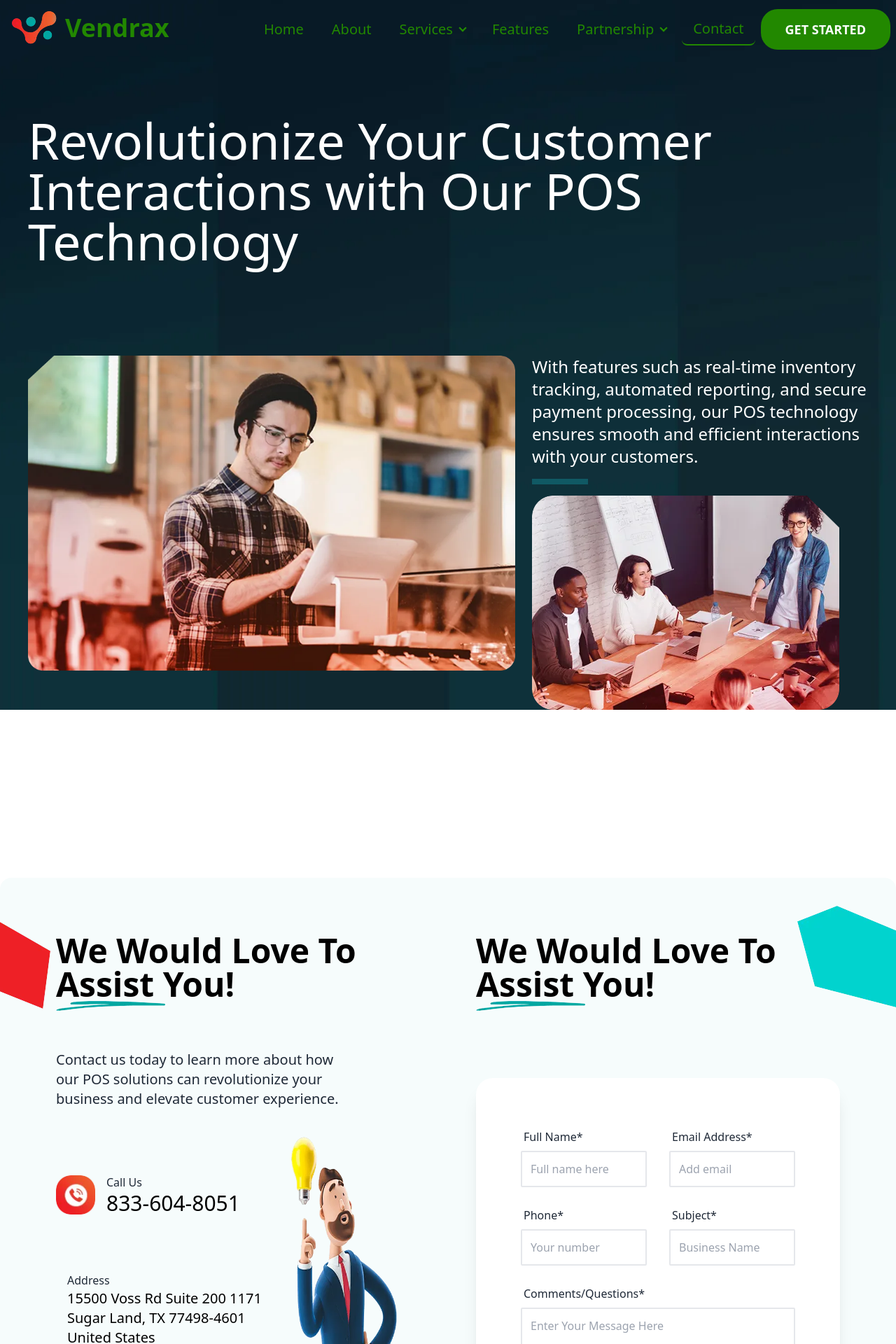
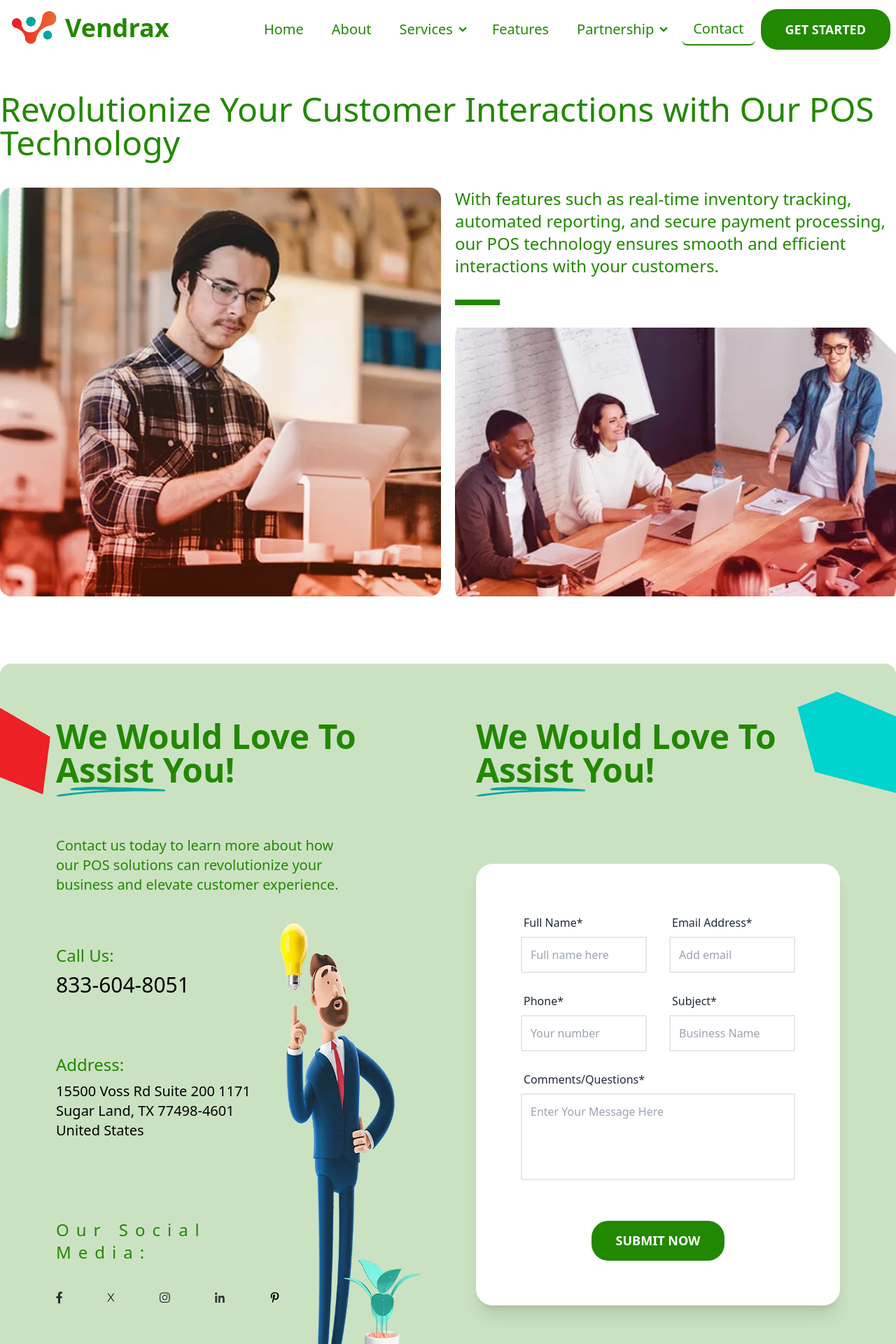
Before and after one commit to shrabontambuli/Vendrax, a React (Vite) app: page /contact in a window 1280 px wide. Shown: the part 60-1980 px from the top of the page at 70% size. Built offline with nearby package versions, Linux system fonts and the light colour scheme.

Commit message:
changes contact page

```diff
--- a/src/components/Contact/ContactBanner.jsx
+++ b/src/components/Contact/ContactBanner.jsx
@@ -2,29 +2,31 @@ import React from "react";
 
 const ContactBanner = () => {
   return (
-    <div
-      style={{
-        backgroundImage: "url(/images/acc-banner.webp)",
-        backgroundRepeat:"no-repeat",
-        backgroundPosition:"center",
-        backgroundSize:"cover"
-      }}
-    >
-      <div className="md:max-w-screen-2xl mx-auto px-4 lg:px-10 pt-32 md:pt-24 lg:pt-56">
-        <h1 className="text-2xl lg:text-7xl text-white font-medium mb-10 md:mb-20 lg:mb-32 lg:w-full">
-        Revolutionize Your Customer Interactions
-        with Our POS Technology
+    <div>
+      <div className="max-w-7xl mx-auto px-2 lg:px-0 pt-32 lg:pt-48">
+        <h1 className="text-2xl lg:text-5xl text2 mb-10 font-medium">
+          Revolutionize Your Customer Interactions with Our POS Technology
         </h1>
-        <div className="md:flex gap-6">
-          <div>
-            <img src="/images/acc-ban1.webp" alt="img" />
+        <div className="grid grid-cols-1 md:grid-cols-2 justify-items-center items-end gap-5">
+          <div className="h-full">
+            <img
+              className="h-full w-full object-cover rounded-2xl"
+              src="/images/acc-ban1.webp"
+              alt="img"
+            />
           </div>
           <div>
-            <h4 className="text-white text-xl lg:text-2xl mt-6 md:mt-0 md:w-[480px]">
-            With features such as real-time inventory tracking, automated reporting, and secure payment processing, our POS technology ensures smooth and efficient interactions with your customers.
+            <h4 className="text2 text-xl lg:text-2xl mt-6 md:mt-0">
+              With features such as real-time inventory tracking, automated
+              reporting, and secure payment processing, our POS technology
+              ensures smooth and efficient interactions with your customers.
             </h4>
-            <div className="w-20 h-2 bg-[#105964] my-4"></div>
-            <img src="/images/acc-ban2.webp" alt="img" />
+            <div className="w-16 h-2 bg1 my-8"></div>
+            <img
+              className="h-96 object-cover w-full "
+              src="/images/acc-ban2.webp"
+              alt="img"
+            />
           </div>
         </div>
       </div>
--- a/src/components/Contact/ContactForm.jsx
+++ b/src/components/Contact/ContactForm.jsx
@@ -14,15 +14,15 @@ const ContactForm = () => {
     reset();
   };
   return (
-    <div className="max-w-screen-2xl mx-auto rounded-2xl bg-[#f6fcfc] shadow-xl lg:px-20 py-20 lg:mt-60 mb-28 relative p-4">
-      <div className="grid grid-cols-1 md:grid-cols-2 gap-20">
+    <div className="max-w-7xl mx-auto rounded-2xl bgs shadow-xl lg:px-20 mt-24 py-20 mb-28 relative p-4">
+      <div className="grid grid-cols-1 lg:grid-cols-2 gap-20">
         <div>
           <div>
-            <h1 className="text-5xl text-black font-bold lg:w-10/12">
+            <h1 className="text-5xl text2 font-bold lg:w-10/12">
               We Would Love To Assist You!
             </h1>
             <img src="/images/head-bg3.webp" alt="icon" />
-            <p className="mt-14 text-xl lg:w-10/12">
+            <p className="mt-14 text2 text-xl lg:w-10/12">
               Contact us today to learn more about how our POS solutions can
               revolutionize your business and elevate customer experience.
             </p>
@@ -31,14 +31,7 @@ const ContactForm = () => {
             <div>
               <div className="flex items-center gap-4 mb-20">
                 <div>
-                  <img
-                    className="w-14 h-14"
-                    src="/images/phone4.webp"
-                    alt="icon"
-                  />
-                </div>
-                <div>
-                  <p>Call Us</p>
+                  <p className="text2 text-2xl mb-2">Call Us:</p>
                   <h3 className="text-3xl text-black font-medium">
                     833-604-8051
                   </h3>
@@ -46,14 +39,7 @@ const ContactForm = () => {
               </div>
               <div className="flex items-center gap-4">
                 <div>
-                  <img
-                    className="w-14 h-14"
-                    src="/images/map3.webp"
-                    alt="icon"
-                  />
-                </div>
-                <div>
-                  <p>Address</p>
+                  <p className="text2 text-2xl mb-2">Address:</p>
                   <h3 className="text-xl text-black font-medium w-80">
                     15500 Voss Rd Suite 200 1171 Sugar Land, TX 77498-4601
                     United States
@@ -61,10 +47,10 @@ const ContactForm = () => {
                 </div>
               </div>
               <div className="mt-28">
-                <h2 className="text-2xl text-black font-medium tracking-[10px]">
+                <h2 className="text-2xl text2 font-medium tracking-[10px]">
                   Our Social Media:
                 </h2>
-                <div className="flex space-x-14 md:space-x-20 mt-10">
+                <div className="flex justify-center space-x-12 md:space-x-16 mt-10">
                   <Link to="#">
                     <img src="/images/face2.webp" alt="icon" />
                   </Link>
@@ -94,7 +80,7 @@ const ContactForm = () => {
         </div>
         <div>
           <div>
-            <h1 className="text-5xl text-black font-bold">
+            <h1 className="text-5xl text2 font-bold">
               We Would Love To Assist You!
             </h1>
             <img src="/images/head-bg3.webp" alt="icon" />
@@ -158,13 +144,8 @@ const ContactForm = () => {
                   </div>
 
                   <div className="mt-8">
-                    <button className="flex items-center justify-center bg-[#228800] text-white font-semibold px-6 py-4 rounded-full hover:bg-[#00c6c0] transition-all w-64 text-lg relative uppercase">
+                    <button className="flex items-center justify-center mx-auto btn1">
                       Submit Now
-                      <img
-                        className="absolute -right-3"
-                        src="/images/red-btn.webp"
-                        alt=""
-                      />
                     </button>
                   </div>
                 </form>
```
